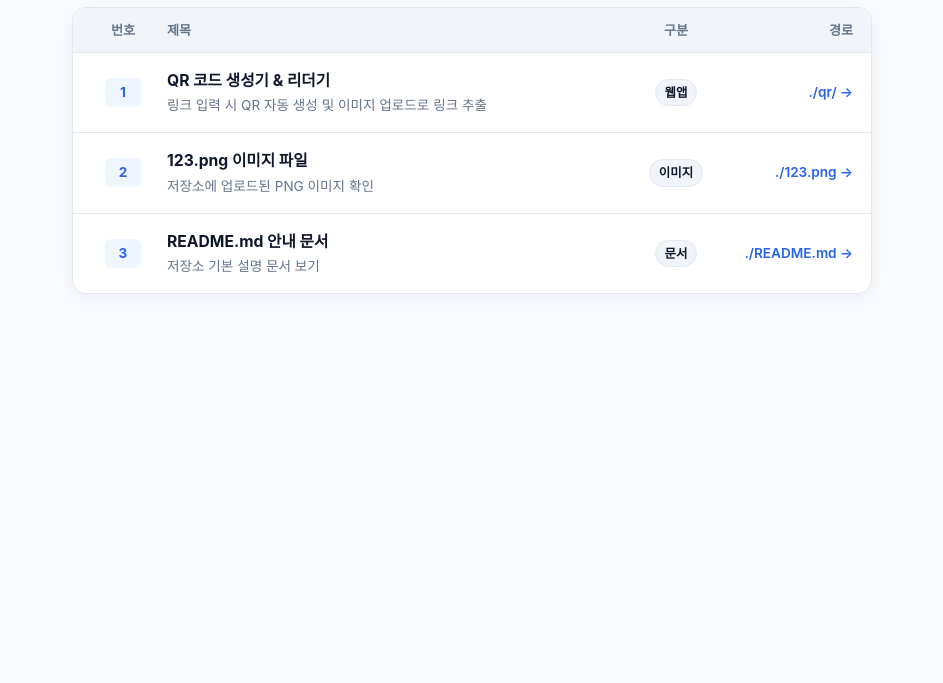
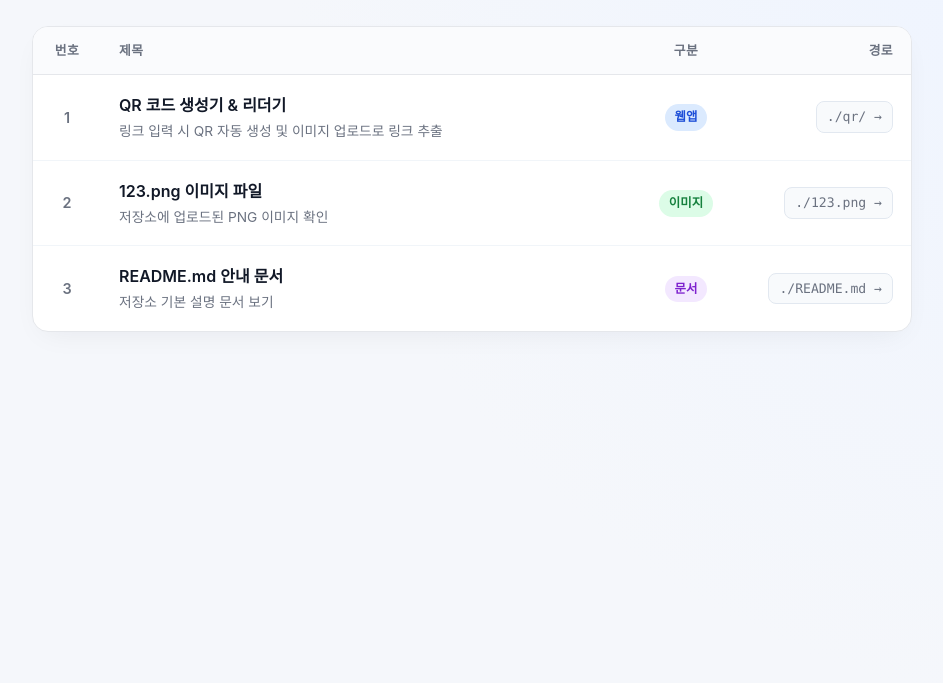
Before and after one commit to wjdwodhs/HELLOJJO, a plain HTML site: page index.html in a window 1280 px wide. Shown: the part 117-800 px from the top of the page, without its empty margins (168-1111 px from the left). Drawn offline with Linux system fonts and the light colour scheme.

Commit message:
Update index.html

```diff
--- a/index.html
+++ b/index.html
@@ -6,13 +6,20 @@
   <title>웹 도구 게시판 | HELLOJJO</title>
   <style>
     :root {
-      --bg: #f8fafc;
-      --card: #ffffff;
-      --text: #0f172a;
-      --muted: #64748b;
-      --border: #e2e8f0;
+      --bg-page: #f5f7fb;
+      --bg-card: #ffffff;
+      --bg-hover: #f8faff;
+      --text-main: #111827;
+      --text-sub: #6b7280;
+      --border-light: #e5e7eb;
       --accent: #2563eb;
       --accent-soft: #eff6ff;
+      --badge-web-bg: #dbeafe;
+      --badge-web-text: #1d4ed8;
+      --badge-img-bg: #dcfce7;
+      --badge-img-text: #15803d;
+      --badge-doc-bg: #f3e8ff;
+      --badge-doc-text: #7e22ce;
     }
 
     * {
@@ -22,216 +29,282 @@
     }
 
     body {
-      font-family: -apple-system, BlinkMacSystemFont, "Segoe UI", Roboto, "Noto Sans KR", sans-serif;
-      background-color: var(--bg);
-      color: var(--text);
-      line-height: 1.55;
-      padding: 40px 16px;
+      font-family: -apple-system, BlinkMacSystemFont, "Pretendard", "Apple SD Gothic Neo", "Noto Sans KR", sans-serif;
+      background: radial-gradient(circle at top right, #eef4ff 0%, var(--bg-page) 55%);
+      color: var(--text-main);
+      line-height: 1.5;
+      padding: 48px 20px;
+      min-height: 100vh;
     }
 
     .container {
-      max-width: 800px;
+      max-width: 880px;
       margin: 0 auto;
     }
 
     .header {
-      margin-bottom: 20px;
+      margin-bottom: 24px;
     }
 
     .header h1 {
-      font-size: 1.5rem;
+      font-size: 1.75rem;
       font-weight: 700;
-      margin-bottom: 4px;
+      letter-spacing: -0.02em;
+      margin-bottom: 6px;
     }
 
     .header p {
-      font-size: 0.9rem;
-      color: var(--muted);
+      font-size: 0.95rem;
+      color: var(--text-sub);
     }
 
-    .board {
-      background: var(--card);
-      border: 1px solid var(--border);
-      border-radius: 14px;
+    .board-card {
+      background: var(--bg-card);
+      border: 1px solid var(--border-light);
+      border-radius: 16px;
+      box-shadow: 0 10px 30px -12px rgba(15, 23, 42, 0.08);
       overflow: hidden;
-      box-shadow: 0 6px 20px rgba(15, 23, 42, 0.04);
     }
 
-    .board-head {
-      display: grid;
-      grid-template-columns: 64px 1fr 110px 110px;
-      gap: 12px;
-      padding: 12px 18px;
-      background: #f1f5f9;
-      border-bottom: 1px solid var(--border);
-      font-size: 0.82rem;
-      font-weight: 700;
-      color: var(--muted);
+    table {
+      width: 100%;
+      border-collapse: collapse;
     }
 
-    .board-head .center {
+    thead th {
+      background: #fafbfd;
+      color: var(--text-sub);
+      font-size: 0.8rem;
+      font-weight: 600;
+      text-transform: uppercase;
+      letter-spacing: 0.03em;
+      padding: 14px 18px;
+      border-bottom: 1px solid var(--border-light);
+      text-align: left;
+    }
+
+    thead th.center {
       text-align: center;
     }
 
-    .post-list {
-      list-style: none;
+    tbody tr {
+      transition: background-color 0.18s ease, transform 0.18s ease;
     }
 
-    .post-row {
-      border-bottom: 1px solid var(--border);
-      transition: background-color 0.15s ease;
+    tbody tr:not(:last-child) td {
+      border-bottom: 1px solid #f1f5f9;
     }
 
-    .post-row:last-child {
-      border-bottom: none;
+    tbody tr:hover {
+      background-color: var(--bg-hover);
     }
 
-    .post-row:hover {
-      background-color: #f8fafc;
+    tbody td {
+      padding: 18px;
+      vertical-align: middle;
     }
 
-    .post-link {
-      display: grid;
-      grid-template-columns: 64px 1fr 110px 110px;
-      gap: 12px;
-      align-items: center;
-      padding: 16px 18px;
+    .num {
+      width: 68px;
+      text-align: center;
+      font-weight: 600;
+      color: var(--text-sub);
+      font-size: 0.9rem;
+    }
+
+    .row-link {
       text-decoration: none;
       color: inherit;
+      display: block;
     }
 
-    .col-no {
-      text-align: center;
-      font-size: 0.85rem;
-      font-weight: 700;
-      color: var(--accent);
-      background: var(--accent-soft);
-      border-radius: 6px;
-      padding: 4px 0;
-      width: 36px;
-      margin: 0 auto;
+    .item-title {
+      font-size: 1rem;
+      font-weight: 600;
+      color: var(--text-main);
+      margin-bottom: 4px;
+      transition: color 0.18s ease;
     }
 
-    .col-title {
-      min-width: 0;
+    tbody tr:hover .item-title {
+      color: var(--accent);
     }
 
-    .post-title {
-      font-size: 0.98rem;
-      font-weight: 700;
-      color: var(--text);
-      margin-bottom: 2px;
+    .item-desc {
+      font-size: 0.86rem;
+      color: var(--text-sub);
     }
 
-    .post-desc {
-      font-size: 0.85rem;
-      color: var(--muted);
-    }
-
-    .col-tag {
+    .category-cell {
+      width: 110px;
       text-align: center;
     }
 
-    .tag {
+    .badge {
       display: inline-block;
+      padding: 4px 10px;
+      border-radius: 999px;
       font-size: 0.78rem;
       font-weight: 600;
-      color: var(--text);
-      background: #f1f5f9;
-      border: 1px solid var(--border);
-      padding: 3px 9px;
-      border-radius: 999px;
     }
 
-    .col-path {
-      text-align: right;
-      font-size: 0.85rem;
-      font-weight: 600;
-      color: var(--accent);
-      word-break: break-all;
+    .badge-web {
+      background: var(--badge-web-bg);
+      color: var(--badge-web-text);
     }
 
-    @media (max-width: 600px) {
-      .board-head {
+    .badge-img {
+      background: var(--badge-img-bg);
+      color: var(--badge-img-text);
+    }
+
+    .badge-doc {
+      background: var(--badge-doc-bg);
+      color: var(--badge-doc-text);
+    }
+
+    .path-cell {
+      width: 170px;
+      text-align: right;
+    }
+
+    .path-link {
+      display: inline-flex;
+      align-items: center;
+      gap: 4px;
+      font-family: ui-monospace, SFMono-Regular, Menlo, Monaco, Consolas, monospace;
+      font-size: 0.82rem;
+      color: var(--text-sub);
+      background: #f8fafc;
+      border: 1px solid #e2e8f0;
+      padding: 5px 10px;
+      border-radius: 8px;
+      text-decoration: none;
+      transition: all 0.18s ease;
+    }
+
+    .path-link:hover {
+      color: var(--accent);
+      border-color: #bfdbfe;
+      background: var(--accent-soft);
+    }
+
+    @media (max-width: 640px) {
+      body {
+        padding: 28px 14px;
+      }
+
+      thead {
         display: none;
       }
 
-      .post-link {
-        grid-template-columns: 44px 1fr;
-        gap: 6px 12px;
-        align-items: start;
+      tbody tr {
+        display: grid;
+        grid-template-columns: auto 1fr auto;
+        gap: 8px 12px;
+        padding: 16px;
+        border-bottom: 1px solid #f1f5f9;
       }
 
-      .col-no {
-        margin-top: 2px;
+      tbody tr:last-child {
+        border-bottom: none;
       }
 
-      .col-tag,
-      .col-path {
+      tbody td {
+        padding: 0;
+        border: none !important;
+      }
+
+      .num {
+        width: auto;
+        text-align: left;
+        padding-top: 2px;
+      }
+
+      .title-cell {
+        grid-column: 2 / 4;
+      }
+
+      .category-cell {
         grid-column: 2;
         text-align: left;
+        width: auto;
       }
 
-      .col-tag {
-        margin-top: 4px;
+      .path-cell {
+        grid-column: 3;
+        width: auto;
+        text-align: right;
       }
     }
   </style>
 </head>
 <body>
-  <div class="container">
+  <main class="container">
     <header class="header">
       <h1>웹 도구 게시판</h1>
       <p>저장소에 등록된 페이지, 이미지, 문서를 목록으로 모아둔 게시판입니다.</p>
     </header>
 
-    <main class="board">
-      <div class="board-head">
-        <span class="center">번호</span>
-        <span>제목</span>
-        <span class="center">구분</span>
-        <span style="text-align: right;">경로</span>
-      </div>
-
-      <ul class="post-list" id="post-list">
-        <!-- 새 항목을 추가하려면 아래 li 블록을 복사해 순서를 맞추세요 -->
-        <li class="post-row">
-          <a class="post-link" href="./qr/">
-            <span class="col-no">1</span>
-            <div class="col-title">
-              <div class="post-title">QR 코드 생성기 &amp; 리더기</div>
-              <div class="post-desc">링크 입력 시 QR 자동 생성 및 이미지 업로드로 링크 추출</div>
-            </div>
-            <span class="col-tag"><span class="tag">웹앱</span></span>
-            <span class="col-path">./qr/ →</span>
-          </a>
-        </li>
-
-        <li class="post-row">
-          <a class="post-link" href="./123.png">
-            <span class="col-no">2</span>
-            <div class="col-title">
-              <div class="post-title">123.png 이미지 파일</div>
-              <div class="post-desc">저장소에 업로드된 PNG 이미지 확인</div>
-            </div>
-            <span class="col-tag"><span class="tag">이미지</span></span>
-            <span class="col-path">./123.png →</span>
-          </a>
-        </li>
-
-        <li class="post-row">
-          <a class="post-link" href="./README.md">
-            <span class="col-no">3</span>
-            <div class="col-title">
-              <div class="post-title">README.md 안내 문서</div>
-              <div class="post-desc">저장소 기본 설명 문서 보기</div>
-            </div>
-            <span class="col-tag"><span class="tag">문서</span></span>
-            <span class="col-path">./README.md →</span>
-          </a>
-        </li>
-      </ul>
-    </main>
-  </div>
+    <section class="board-card">
+      <table>
+        <thead>
+          <tr>
+            <th class="center">번호</th>
+            <th>제목</th>
+            <th class="center">구분</th>
+            <th style="text-align: right;">경로</th>
+          </tr>
+        </thead>
+        <tbody>
+          <tr>
+            <td class="num">1</td>
+            <td>
+              <a class="row-link" href="./qr/">
+                <div class="item-title">QR 코드 생성기 &amp; 리더기</div>
+                <div class="item-desc">링크 입력 시 QR 자동 생성 및 이미지 업로드로 링크 추출</div>
+              </a>
+            </td>
+            <td class="category-cell">
+              <span class="badge badge-web">웹앱</span>
+            </td>
+            <td class="path-cell">
+              <a class="path-link" href="./qr/">./qr/ →</a>
+            </td>
+          </tr>
+          <tr>
+            <td class="num">2</td>
+            <td>
+              <a class="row-link" href="./123.png">
+                <div class="item-title">123.png 이미지 파일</div>
+                <div class="item-desc">저장소에 업로드된 PNG 이미지 확인</div>
+              </a>
+            </td>
+            <td class="category-cell">
+              <span class="badge badge-img">이미지</span>
+            </td>
+            <td class="path-cell">
+              <a class="path-link" href="./123.png">./123.png →</a>
+            </td>
+          </tr>
+          <tr>
+            <td class="num">3</td>
+            <td>
+              <a class="row-link" href="./README.md">
+                <div class="item-title">README.md 안내 문서</div>
+                <div class="item-desc">저장소 기본 설명 문서 보기</div>
+              </a>
+            </td>
+            <td class="category-cell">
+              <span class="badge badge-doc">문서</span>
+            </td>
+            <td class="path-cell">
+              <a class="path-link" href="./README.md">./README.md →</a>
+            </td>
+          </tr>
+        </tbody>
+      </table>
+    </section>
+  </main>
 </body>
 </html>
```
